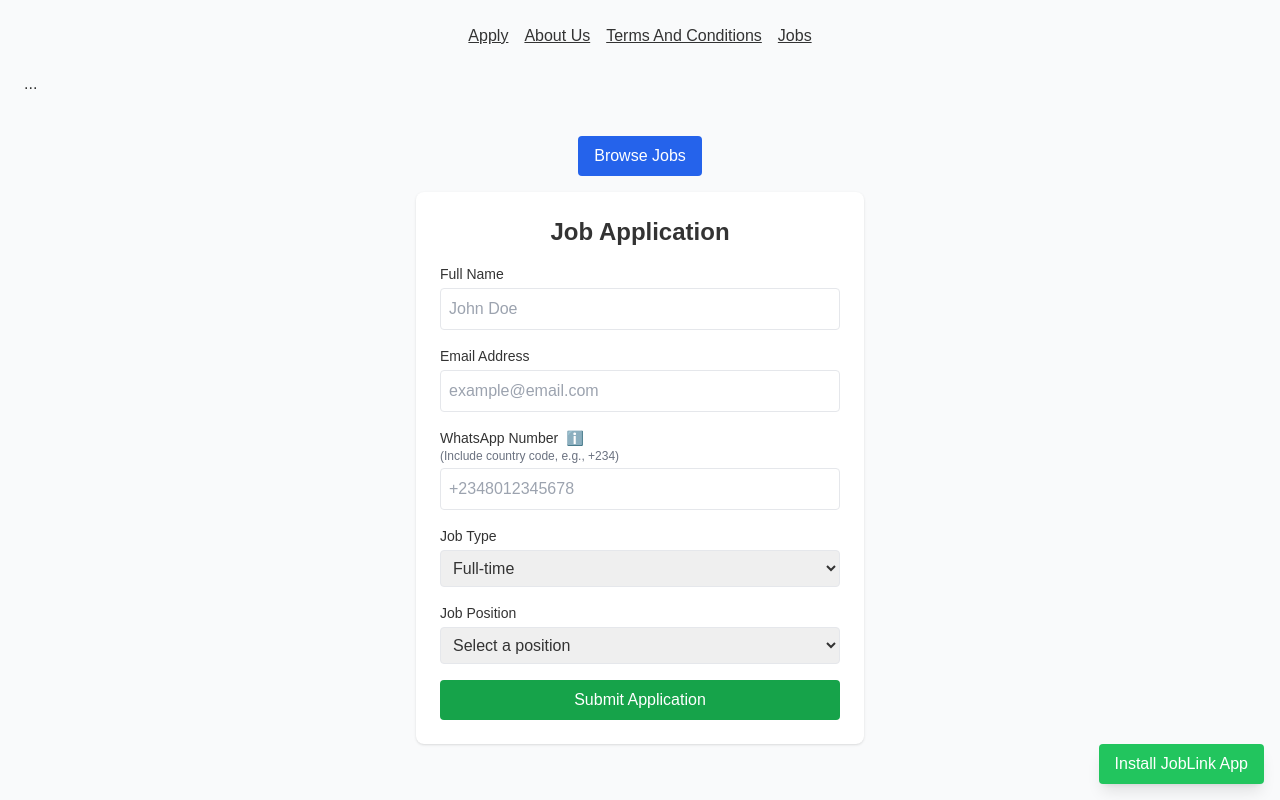
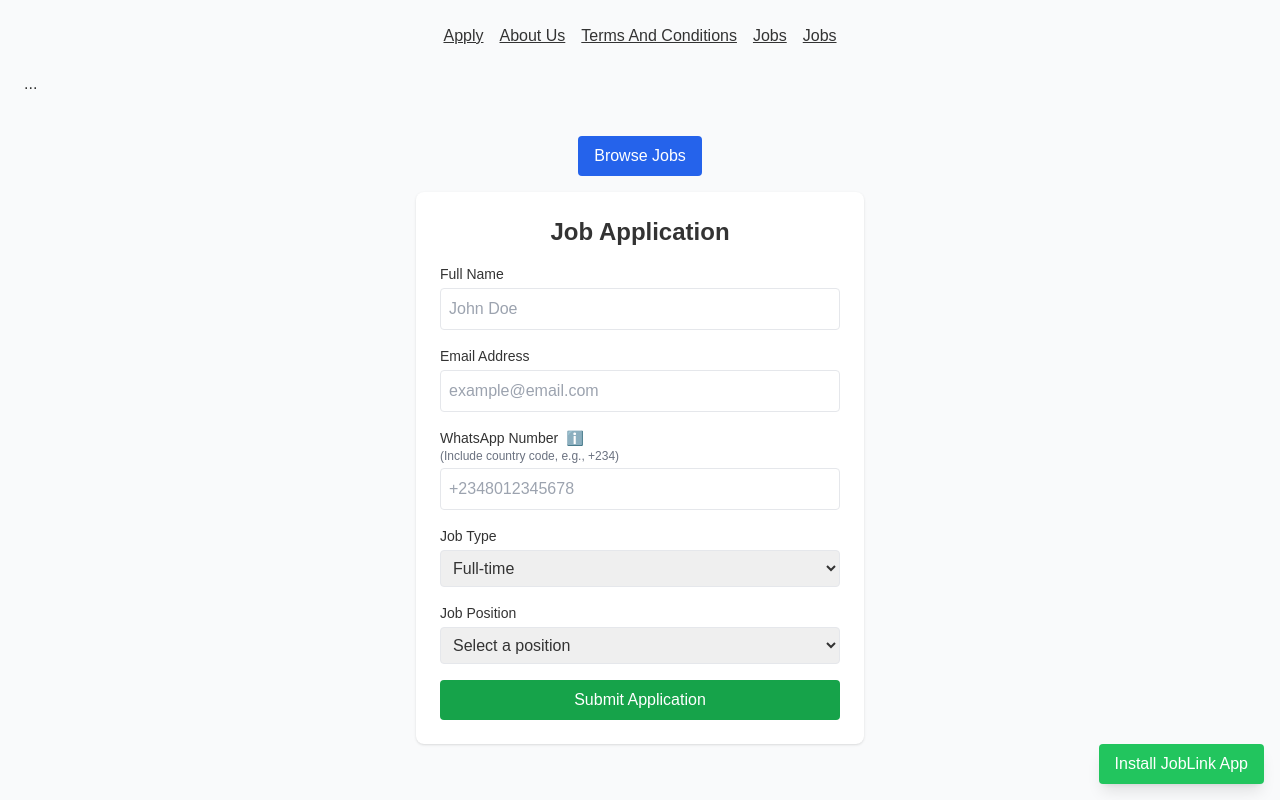
Before and after one commit to Xtosea/JobLink, a React (Create React App) app: page / in a window 1280 px wide. Shown: the top 800 px of the page. Built offline with nearby package versions, Linux system fonts and the light colour scheme.

Commit message:
Update App.jsx

```diff
--- a/src/App.jsx
+++ b/src/App.jsx
@@ -6,6 +6,7 @@ import { HashRouter as Router, Routes, Route } from "react-router-dom";
 import ApplicantForm from "./pages/ApplicantForm";
 import ProofUpload from "./pages/ProofUpload";
 import HistoryPage from "./pages/History";
+import PostJob from "./pages/PostJob";
 
 // Admin pages
 import ReplyPage from "./pages/ReplyPage";
@@ -50,6 +51,7 @@ export default function App() {
           <HashLink to="/terms" className="underline">Terms And Conditions</HashLink>
 
 <HashLink to="/jobs" className="underline">Jobs</HashLink>
+<HashLink to="/postjobs" className="underline">Jobs</HashLink>
 
         </nav>
 
@@ -69,7 +71,7 @@ export default function App() {
     <Route path="/reply" element={<ReplyPage />} />
     <Route path="/admin/login" element={<AdminLogin />} />
     <Route path="/admin/dashboard" element={<AdminDashboard />} />
-
+<Route path="/post-job" element={<PostJob />} />
  <Route path="/jobs/:id" element={<JobDetails />} />
  <Route path="/jobs" element={<Jobs />} />
 
```
